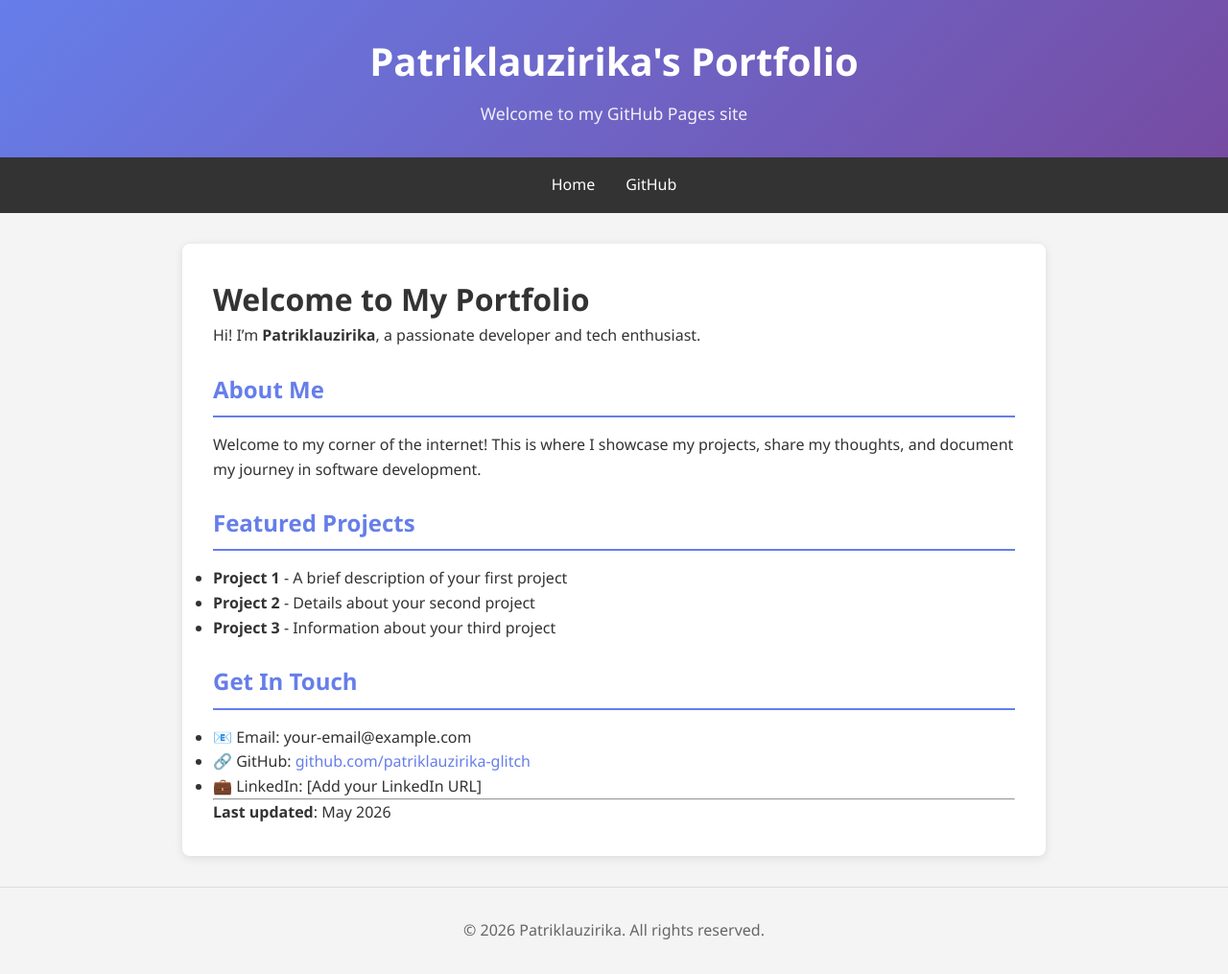
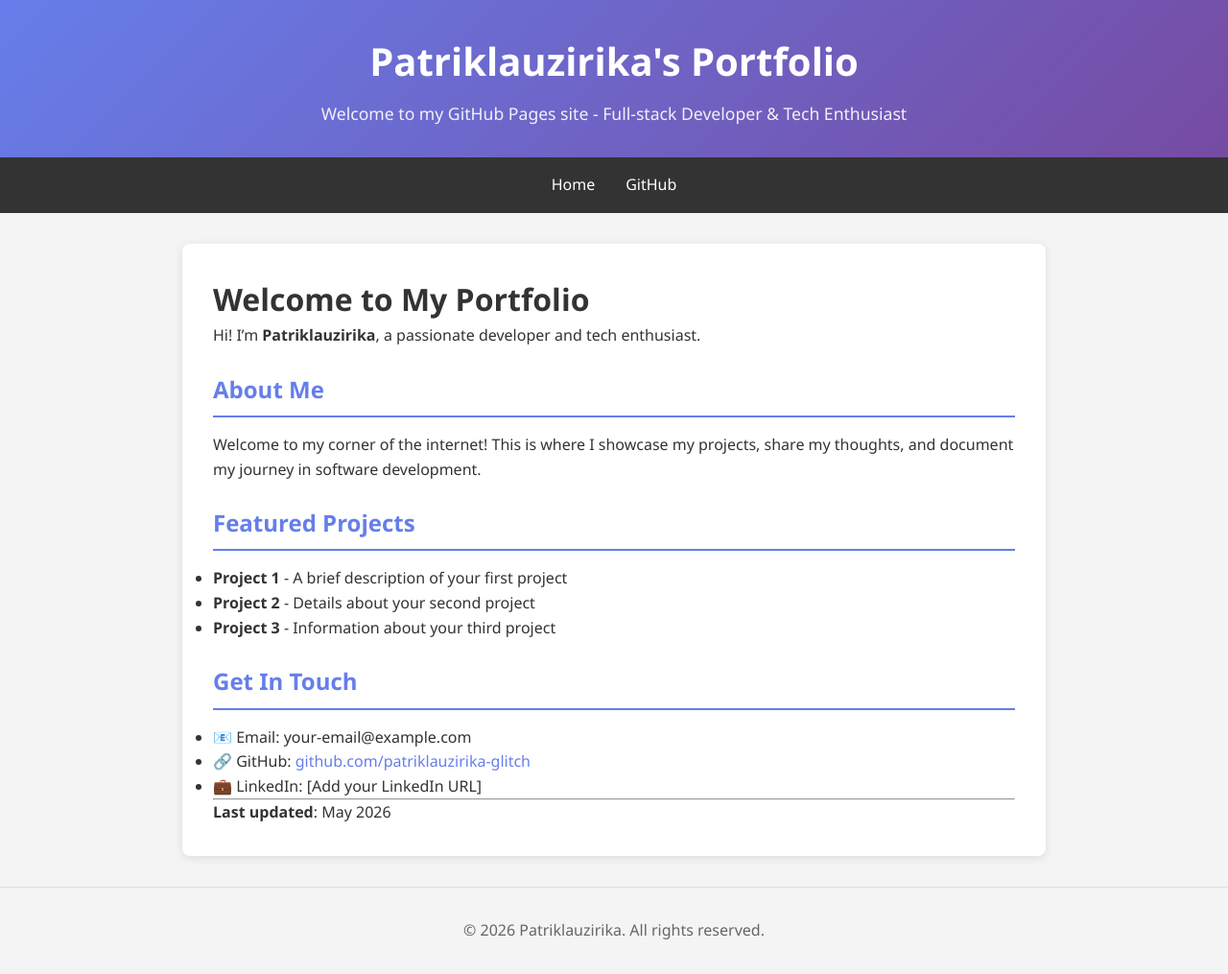
Before and after one commit to patriklauzirika-glitch/patriklauzirika.github.io, a Jekyll site: the page built from index.md, in a window 1280 px wide. Shown: the whole page at 96% size. Built offline with Jekyll 4.4.1, drawn with Linux system fonts in a browser that asks for light colours; our own code applies the rules of GitHub Pages for plain Markdown files.

Commit message:
Update _config.yml with improved configuration and social media settings

```diff
--- a/_config.yml
+++ b/_config.yml
@@ -1,19 +1,22 @@
 title: Patriklauzirika's Portfolio
-description: Welcome to my GitHub Pages site
-theme: jekyll-theme-minimal
+description: Welcome to my GitHub Pages site - Full-stack Developer & Tech Enthusiast
+author: Patriklauzirika
+email: your-email@example.com
 
 # Site settings
 url: "https://patriklauzirika.github.io"
 baseurl: ""
 
-# Author info
-author: Patriklauzirika
-email: your-email@example.com
+# Social media & links
+github_username: patriklauzirika-glitch
+linkedin_username: your-linkedin-username
+twitter_username: your-twitter-handle
 
 # Build settings
 markdown: kramdown
 kramdown:
   input: GFM
+  hard_wrap: false
 
 # Plugins
 plugins:
@@ -25,3 +28,7 @@
   - README.md
   - LICENSE
   - Gemfile
+  - Gemfile.lock
+
+# SEO settings
+title_separator: "|"
```
